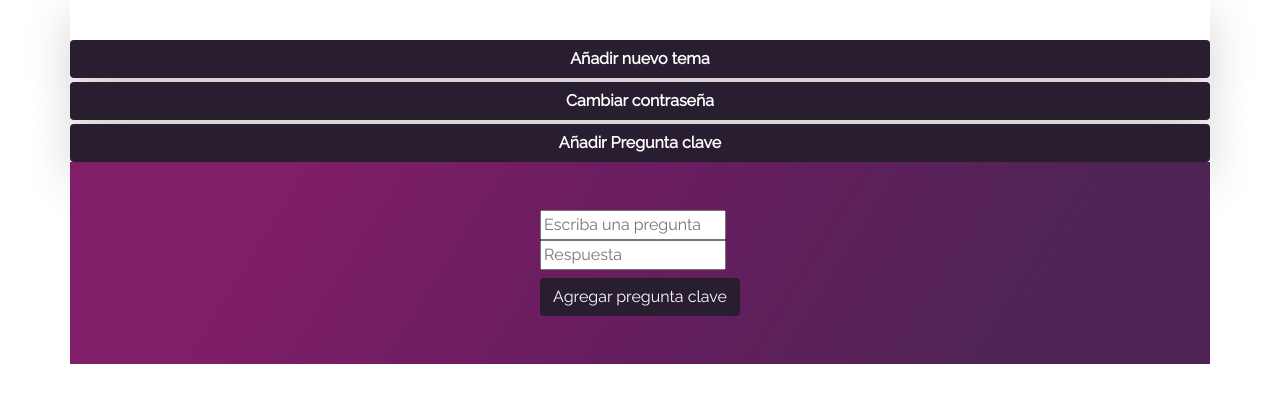
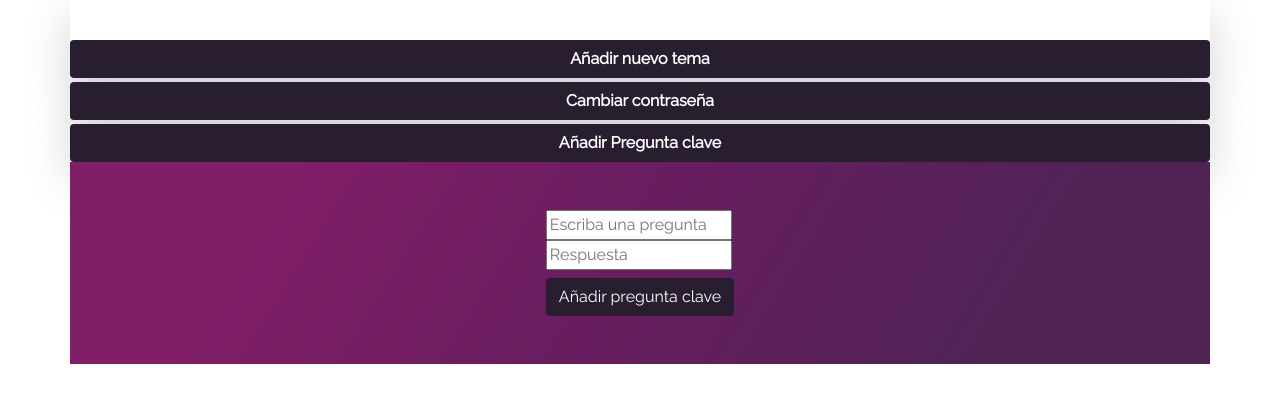
Before and after one commit to FedeLopez17/fedelibro, a Flask app: template templates/settings.html in a window 1280 px wide, after a click on "Añadir Pregunta clave". Shown: the part 76-479 px from the top of the page. Run offline with Flask 2, Linux system fonts and the light colour scheme; the template is opened without the code that fills it, so the values that code supplies are empty; some libraries are stand-ins or nearby versions.

Commit message:
Styling settings.html

```diff
--- a/templates/settings.html
+++ b/templates/settings.html
@@ -80,7 +80,7 @@
         <form action ="/settings" method="post">
         <input type="text" placeholder="Escriba una pregunta" name="reset_question" autocomplete="off" autofocus id="reset_question" required><br>
         <input type="text" placeholder="Respuesta" name="reset_answer" autocomplete="off" autofocus id="reset_answer" required><br>
-        <button class="btn" type="submit" style = "margin-top:1vh; width:100%">Agregar pregunta clave</button><br>
+        <button class="btn" type="submit" style = "margin-top:1vh; width:100%">Añadir pregunta clave</button><br>
         </form>
     </div>
 </div>
```
